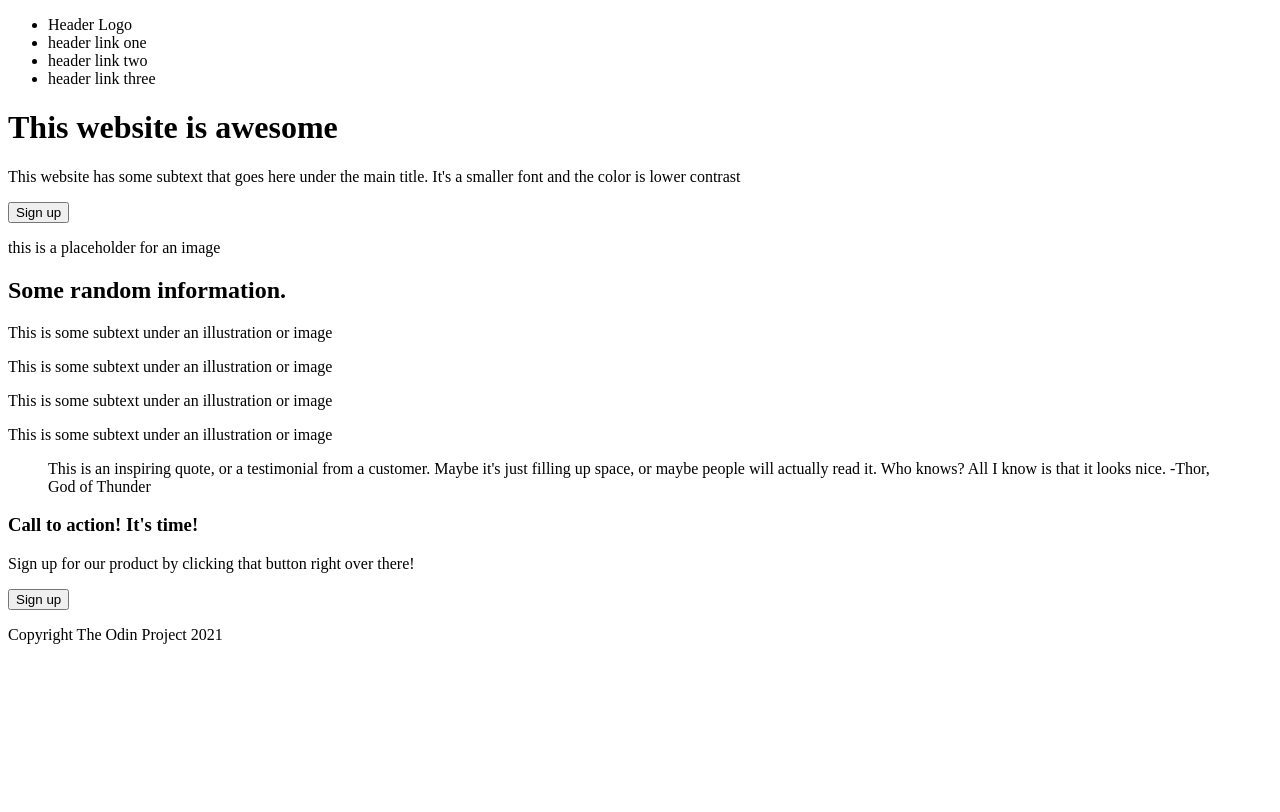
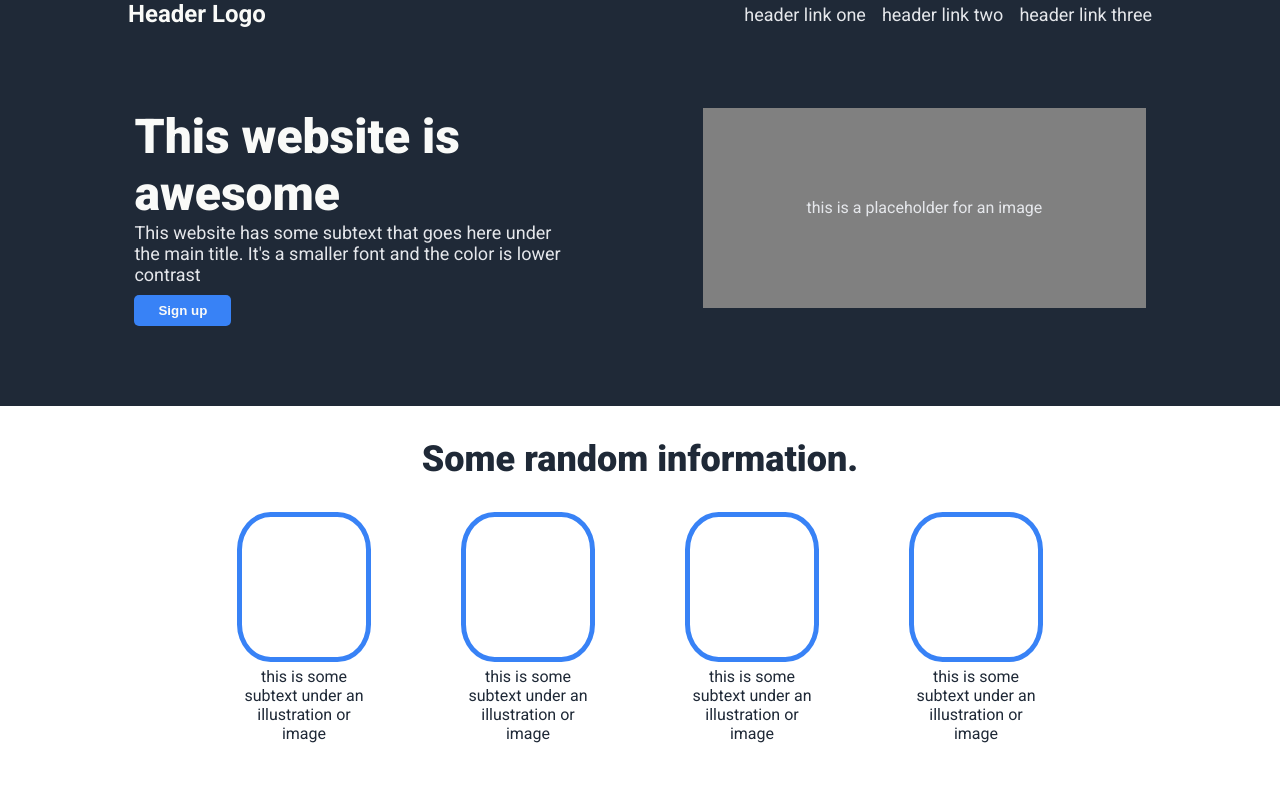
Before and after one commit to timurg01/Landing-page, a plain HTML site: page index.html in a window 1280 px wide. Drawn offline with Linux system fonts and the light colour scheme.

Commit message:
Header and two sections have been completed

```diff
--- a/index.html
+++ b/index.html
@@ -4,6 +4,7 @@
         <meta charset="utf-8">
         <meta name="viewport" content="width=device-width, initial-scale=1.0">
         <title>Landing Page</title>
+        <link rel="stylesheet" href="style.css">
     </head>
     <body>
         <header>
@@ -17,33 +18,27 @@
             </nav>
         </header>
         <main>
-            <div class="heading">
-                <h1>This website is awesome</h1>
-                <p>This website has some subtext that goes here under the main title. It's a smaller font and the color is lower contrast</p>
-                <button>Sign up</button>
-                <p>this is a placeholder for an image</p>
+            <div class="section-one">
+                <div class="text">
+                    <h1>This website is awesome</h1>
+                    <p>This website has some subtext that goes here under the main title. It's a smaller font and the color is lower contrast</p>
+                    <button value="Sign up">Sign up</button>
+                </div>
+                <div class="img">
+                    <p>this is a placeholder for an image</p>
+                </div>
             </div>
-            <div class="information">
-                <h2>Some random information.</h2>
-                <div class="image"></div>
-                <div class="image"></div>
-                <div class="image"></div>
-                <div class="image"></div>
-                <p>This is some subtext under an illustration or image</p>
-                <p>This is some subtext under an illustration or image</p>
-                <p>This is some subtext under an illustration or image</p>
-                <p>This is some subtext under an illustration or image</p>
-                <blockquote>This is an inspiring quote, or a testimonial from a customer. Maybe it's just filling up space, or maybe people will actually read it. Who knows? All I know is that it looks nice. <span>-Thor, God of Thunder</span>
-                </blockquote>
+            <h2>Some random information.</h2>
+            <div class="section-two">
+                <div class="placeholder"></div>
+                <p>this is some subtext under an illustration or image</p>
+                <div class="placeholder"></div>
+                <p>this is some subtext under an illustration or image</p>
+                <div class="placeholder"></div>
+                <p>this is some subtext under an illustration or image</p>
+                <div class="placeholder"></div>
+                <p>this is some subtext under an illustration or image</p>
             </div>
-            <div class="call-to-action">
-                <h3>Call to action! It's time!</h3>
-                <p>Sign up for our product by clicking that button right over there!</p>
-                <button>Sign up</button>
-            </div>
-            <footer>
-                <p>Copyright The Odin Project 2021</p>
-            </footer>
         </main>
     </body>
 </html>
--- a/style.css
+++ b/style.css
@@ -0,0 +1,116 @@
+@import url('https://fonts.googleapis.com/css2?family=Roboto:ital,wght@0,100;0,300;0,400;0,500;0,700;0,900;1,100;1,300;1,400;1,500;1,700;1,900&display=swap');
+
+* {
+    margin: 0;
+    padding: 0;
+    box-sizing: border-box;
+}
+
+body {
+    font-family: Roboto;
+}
+
+header {
+    max-width: 100%;
+    background-color: #1f2937;
+}
+
+nav {
+    max-width: 80%;
+    margin: auto;
+}
+
+ul {
+    display: flex;
+    flex-direction: row;
+    justify-content: flex-end;
+    list-style: none;
+    gap: 1rem;
+    align-items: center;
+}
+
+.logo {
+    margin-right: auto;
+    font-size: 24px;
+    color: #f9faf8;
+    font-weight: bold;
+}
+
+.link, .section-one .text p {
+    color: #e5e7eb;
+    font-size: 18px;
+}
+
+.img {
+    height: 200px;
+    background-color: gray;
+    color: #e5e7eb;
+    flex-grow: 1;
+    max-width: 35%;
+}
+
+.img p {
+    text-align: center;
+    padding: 90px 0;
+}
+
+.section-one .text {
+    max-width: 35%;
+}
+
+.section-one {
+    display: flex;
+    justify-content: space-evenly;
+    padding: 5rem 0.5rem;
+    background-color: #1f2937;
+}
+
+.section-one .text h1 {
+    font-size: 48px;
+    color: #f9faf8;
+    font-weight: 900;
+}
+
+.section-one .text button {
+    background-color: #3882f6;
+    border-radius: 5px;
+    padding: 0.5rem 1.5rem;
+    font-weight: bold;
+    color:  #f9faf8;
+    border: transparent;
+    margin-top: 10px;
+}
+
+.placeholder {
+    width: 15%;
+    height: 150px;
+    max-width: 150px;
+    border: solid 5px #3882f6;
+    border-radius: 25%;
+}
+
+.section-two p {
+    width: 15%;
+    max-width: 150px;
+    color: #1f2937;
+    margin: 5px;
+    text-align: center;
+}
+
+.section-two {
+    display: flex;
+    flex-direction: column;
+    flex-wrap: wrap;
+    height: 300px;
+    width: 70%;
+    margin: auto;
+    align-items: center;
+}
+
+h2 {
+    text-align: center;
+    font-size: 36px;
+    font-weight: 900;
+    color: #1f2937;
+    margin: 2rem 0;
+}
```
